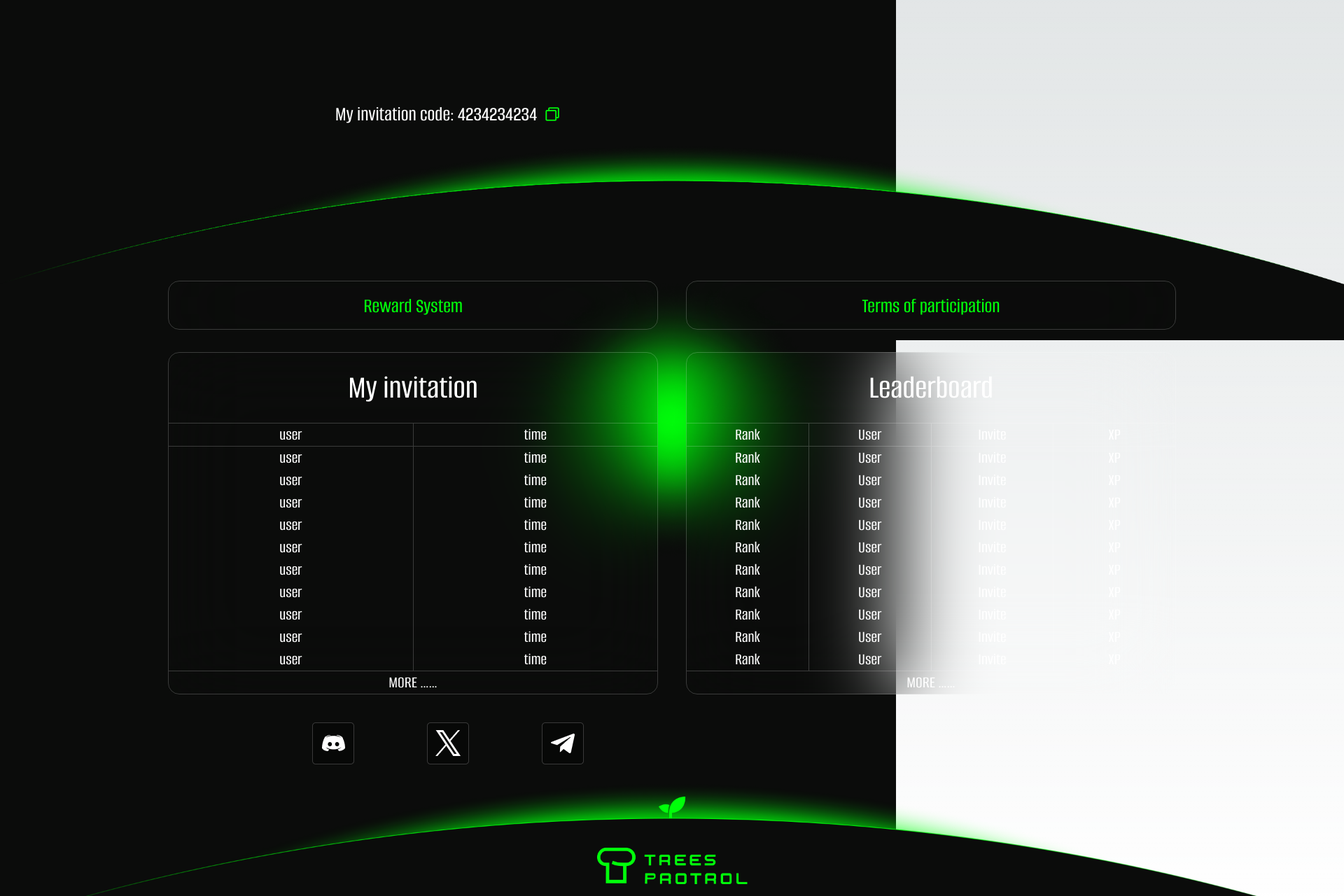
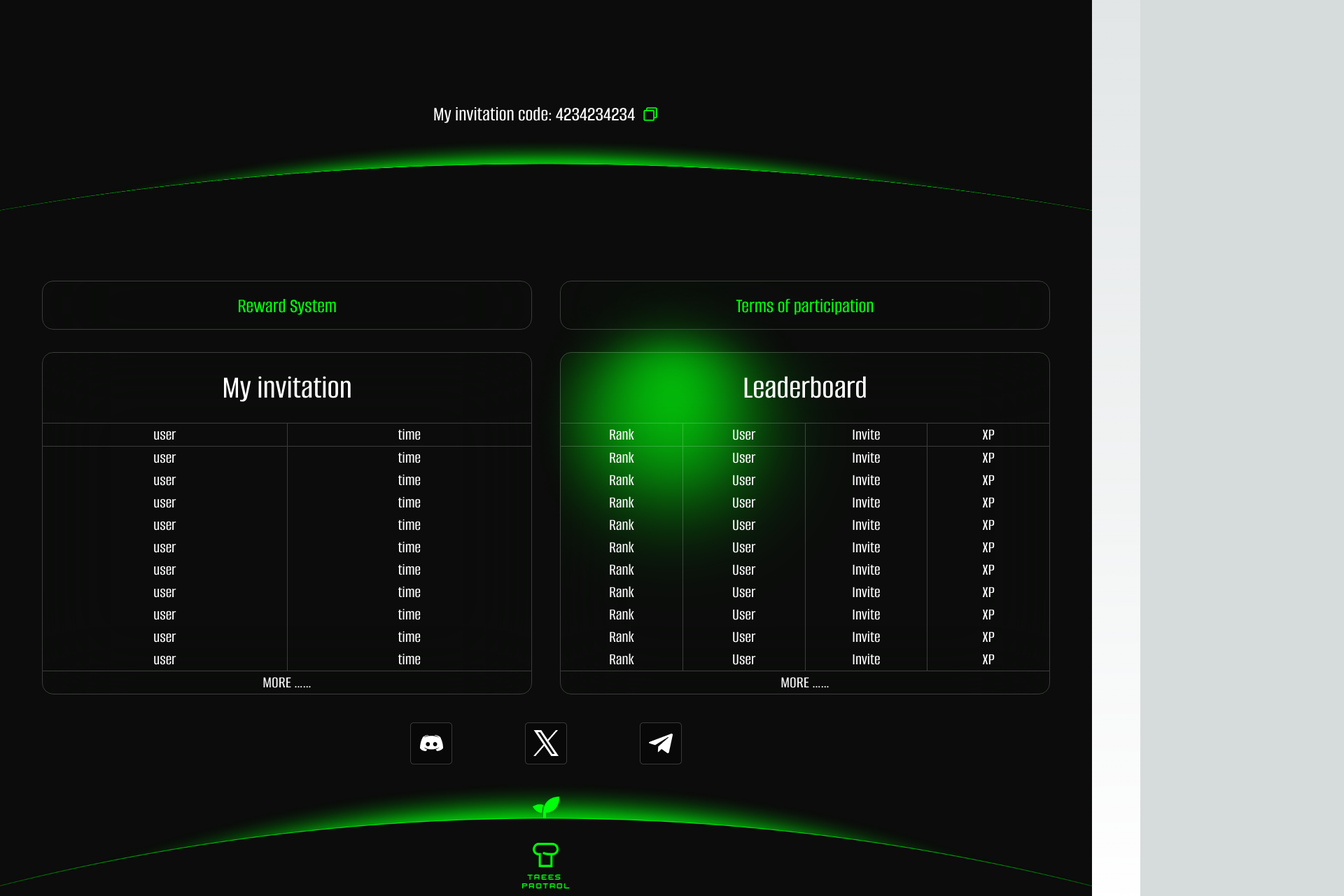
Before and after one commit to weiWang513/trees, a Next.js app: page /reward in a window 1280 px wide. Shown: the part 565-1845 px from the top of the page at 70% size, 1920 px wide, since content can reach past the window. Built offline with nearby package versions, Linux system fonts and the light colour scheme.

Commit message:
feat: styles

```diff
--- a/app/globals.css
+++ b/app/globals.css
@@ -25,6 +25,7 @@ body {
     )
     rgb(var(--background-start-rgb));
   color: #fff;
+  min-width: 1560px;
 }
 
 @layer utilities {
--- a/app/home/page.tsx
+++ b/app/home/page.tsx
@@ -100,7 +100,7 @@ export default function Home() {
         /> */}
       </div>
       <div className="inf relative m-auto flex flex-col items-center">
-        <Image
+        {/* <Image
           src="/images/b.png"
           alt="inf"
           className="absolute inset-x-0px top-0px z-0"
@@ -108,7 +108,7 @@ export default function Home() {
           height={305}
           priority
           quality={100}
-        />
+        /> */}
         <p className="m-auto text-[#00FF0A] text-center text-5xl relative">
           Trees Protocal
         </p>
--- a/app/reward/index.scss
+++ b/app/reward/index.scss
@@ -75,9 +75,11 @@
     z-index: 2;
   }
   .inf {
-    width: 1920px;
     padding-top: 220px;
     /* justify-content: space-between; */
+    background: url("/images/b.png") no-repeat;
+    background-size: 1920px 210px;
+    background-position: top center;
   }
   .locl {
     width: 1100px;
@@ -205,14 +207,6 @@
     background-size: contain;
   }
 
-  .foot {
-    width: 1920px;
-    height: 210px;
-    background: url("/images/b1-a.png") no-repeat;
-    background-size: contain;
-    padding-top: 80px;
-  }
-
   .ant-btn-primary:not(
       :disabled
     ):not(.ant-btn-disabled):hover {
--- a/app/reward/page.tsx
+++ b/app/reward/page.tsx
@@ -143,15 +143,6 @@ export default function Reward() {
       </div>
       <div className="inf relative m-auto flex flex-col items-center">
         <Image
-          src="/images/b.png"
-          alt="inf"
-          className="absolute inset-x-0px top-0px z-0"
-          width={1920}
-          height={305}
-          priority
-          quality={100}
-        />
-        <Image
           src="/images/l-bg.png"
           alt="l-bg"
           className="absolute g-circle-t"
--- a/app/seedMint/index.scss
+++ b/app/seedMint/index.scss
@@ -1,6 +1,5 @@
 .seed-mint {
   min-height: 100vh;
-  min-width: 1920px;
   background-color: #0B0C0B;
   .g-circle {
     top: -300px;
--- a/components/Footer/index.scss
+++ b/components/Footer/index.scss
@@ -1,9 +1,10 @@
 .footer {
   .foot {
-    width: 1920px;
+    // width: 1920px;
     height: 210px;
     background: url("/images/b1-a.png") no-repeat;
-    background-size: contain;
+    background-size: 1920px 210px;
+    background-position: center;
     padding-top: 80px;
   }
 }
--- a/components/Footer/index.tsx
+++ b/components/Footer/index.tsx
@@ -10,10 +10,10 @@ export default function Footer({ inner }: any) {
           <CompC />
         ) : (
           <Image
-            src="/images/logo.png"
+            src="/images/logo-l.png"
             alt="Logo"
-            width={215}
-            height={31}
+            width={68}
+            height={68}
             quality={100}
             priority
           />
```
Also changed, not shown: app/home/index.scss (+3 -10 lines), public/images/logo-l.png (added).
